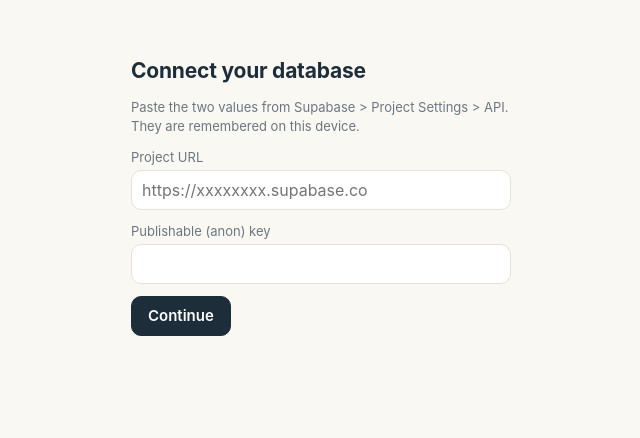
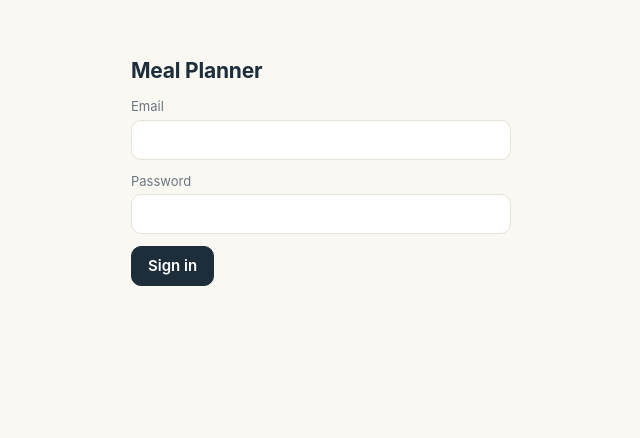
Before and after one commit to antonia5258/mealplanner, a plain HTML site: page index.html in a window 1280 px wide. Shown: the whole page, without its empty margins (319-959 px from the left). Drawn offline with nearby package versions, Linux system fonts and the light colour scheme.

Commit message:
Add files via upload
updated files

```diff
--- a/config.js
+++ b/config.js
@@ -1,7 +1,7 @@
-// Paste your two Supabase values between the quotes (Supabase > Project Settings > API).
-// Both are safe to keep in a public repo: the key only lets people reach the login screen,
+// Connection to the Supabase database.
+// Both values are safe to keep in a public repo: the key only lets people reach the login screen,
 // and the database rules only let a signed-in user read or change data.
 window.MP_CONFIG = {
-  supabaseUrl: '',
-  supabaseKey: ''
+  supabaseUrl: 'https://qkbpqdyedmiqmtfvakdq.supabase.co',
+  supabaseKey: 'sb_publishable_1UTNaDjLwTM_r8-GpMq-Kw_bX6o2ET8'
 };
--- a/index.html
+++ b/index.html
@@ -1701,10 +1701,18 @@
     if (LOCAL && LOCAL.startRecipe) { var first = recipes.find(function (x) { return x.name === LOCAL.startRecipe; }); if (first) openDetail(first.id); }
   }
 
+  // Supabase shows several addresses that start with the project URL (e.g. .../rest/v1/).
+  // Only the part up to ".supabase.co" is wanted, so anything after it is dropped.
+  function cleanConfig(c) {
+    var url = String(c.supabaseUrl || '').trim();
+    try { url = new URL(url).origin; } catch (e) { /* leave as typed */ }
+    return { supabaseUrl: url, supabaseKey: String(c.supabaseKey || '').trim() };
+  }
+
   function getConfig() {
     var c = window.MP_CONFIG || {};
-    if (c.supabaseUrl && c.supabaseKey) return c;
-    try { var s = JSON.parse(localStorage.getItem(CFG_KEY) || 'null'); if (s && s.supabaseUrl && s.supabaseKey) return s; } catch (e) { /* ignore */ }
+    if (c.supabaseUrl && c.supabaseKey) return cleanConfig(c);
+    try { var s = JSON.parse(localStorage.getItem(CFG_KEY) || 'null'); if (s && s.supabaseUrl && s.supabaseKey) return cleanConfig(s); } catch (e) { /* ignore */ }
     return null;
   }
 
```
